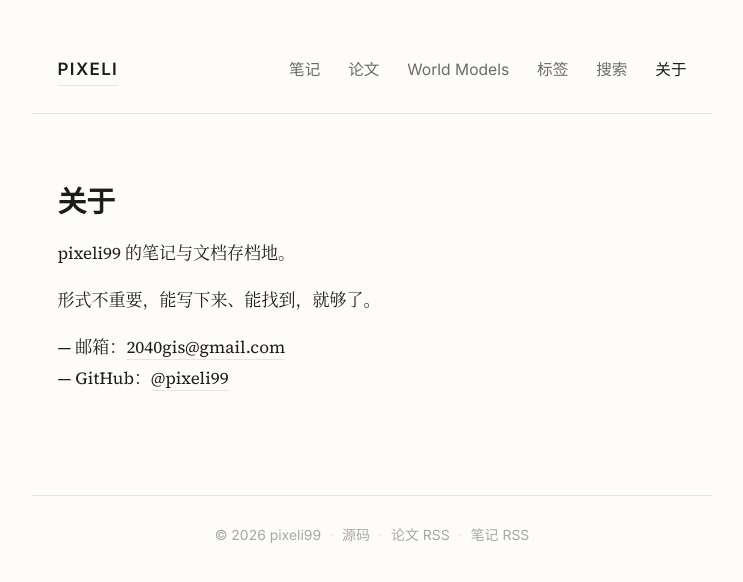
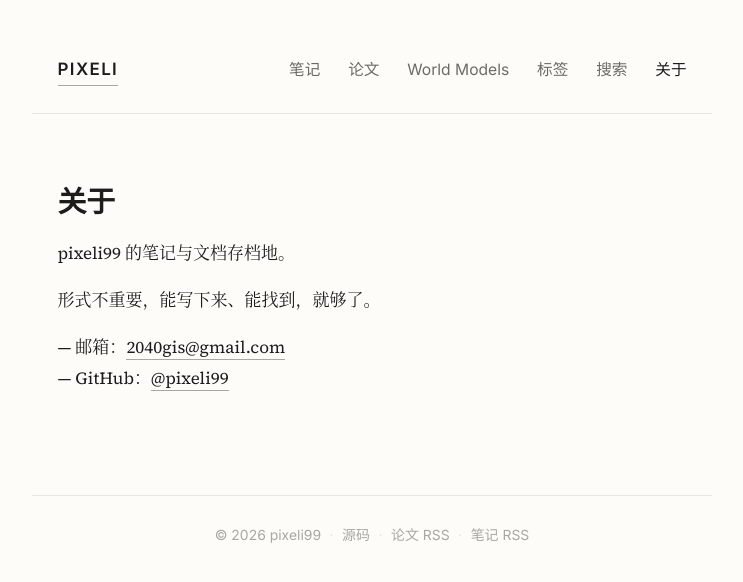
Before and after one commit to pixeli99/PIXELI, a Jekyll site: the page built from about.md, in a window 1280 px wide. Shown: the top 582 px of the page, without its empty margins (268-1011 px from the left). Built offline with Jekyll 4.4.1, drawn with Linux system fonts in a browser that asks for light colours.

Commit message:
CSS：链接下划线改用 --faint，提升暗色模式可辨识度
--border 色在浅色背景对比度约 1.2:1、在深色背景几乎 0，
正文链接与普通文本完全无法区分。改为 --faint 后
浅色模式 2.2:1、深色模式 4.4:1，首次访问时链接可见。

Co-Authored-By: Claude Sonnet 4.6 <noreply@anthropic.com>

```diff
--- a/assets/css/main.scss
+++ b/assets/css/main.scss
@@ -91,7 +91,7 @@ body {
 a {
   color: var(--link);
   text-decoration: none;
-  border-bottom: 1px solid var(--border);
+  border-bottom: 1px solid var(--faint);
   transition: border-color 0.15s, color 0.15s;
 }
 a:visited { color: var(--muted); }
@@ -325,7 +325,7 @@ th {
   color: var(--muted);
   margin-top: 0.6rem;
 }
-.more a { color: var(--muted); border-bottom: 1px solid var(--border); }
+.more a { color: var(--muted); border-bottom: 1px solid var(--faint); }
 .more a:hover { color: var(--accent); border-bottom-color: var(--accent); }
 
 /* —— Index page intro —— */
```
